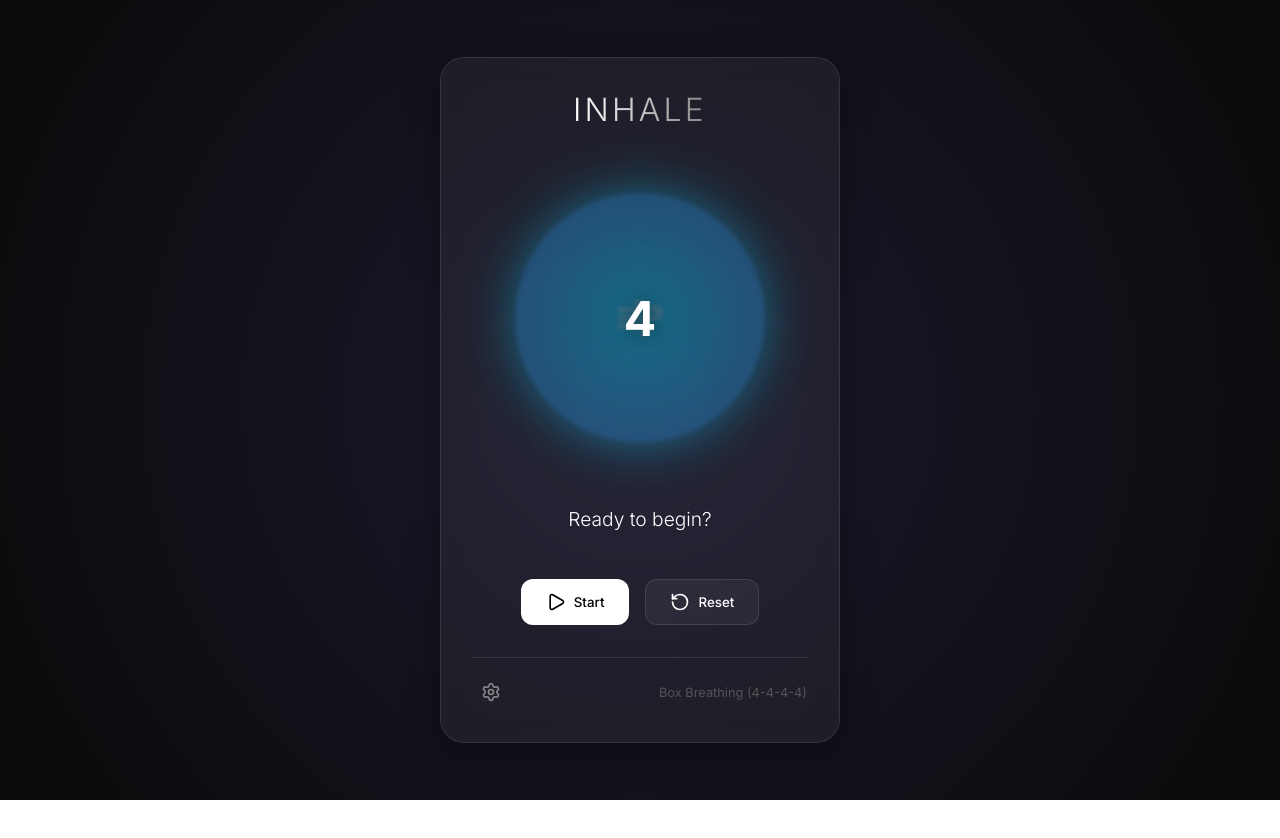
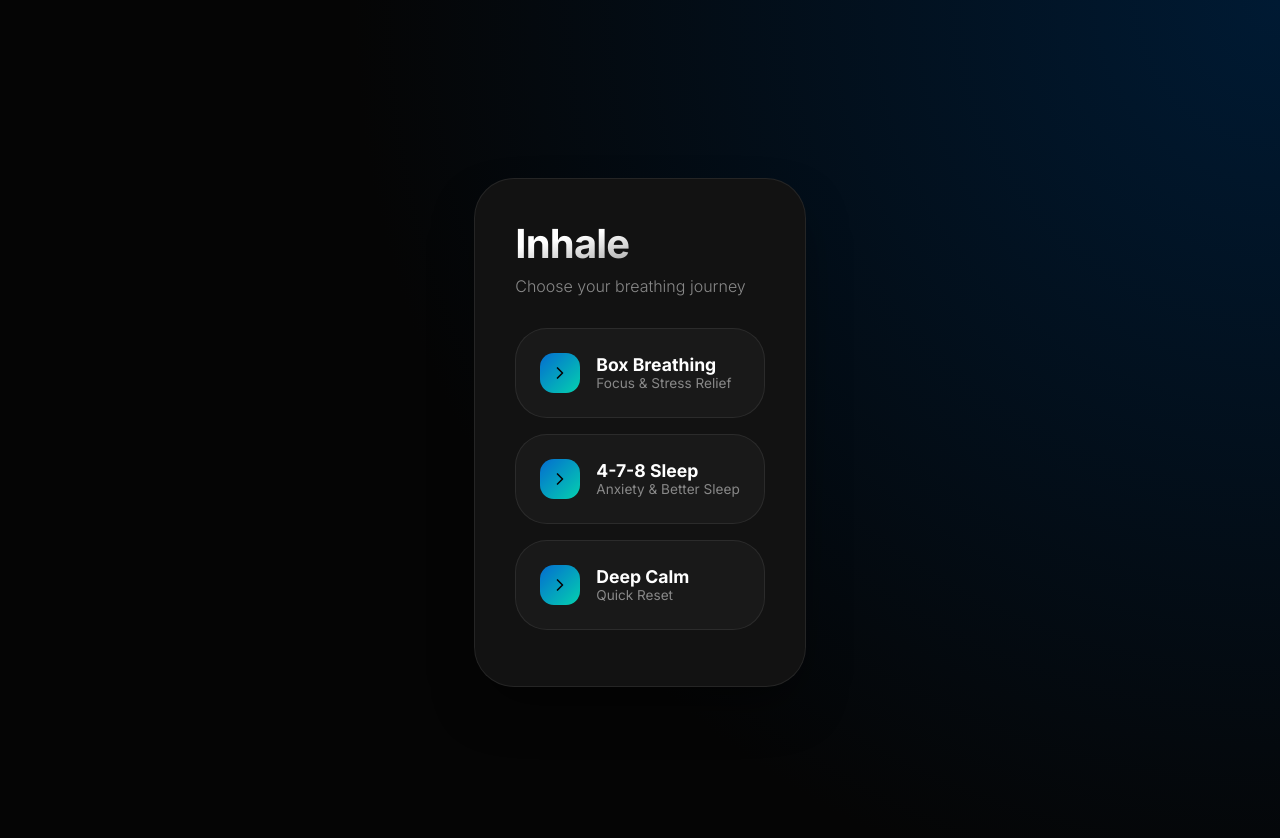
Before and after one commit to ajmalfaris11/Inhaler, a Next.js app: page / in a window 1280 px wide. Shown: the top 838 px of the page. Before the commit the page ends 800 px from the top, so only its background shows below. Built offline with nearby package versions, Linux system fonts and the light colour scheme.

Commit message:
Implement home page list and detailed exercise views with dark theme

```diff
--- a/src/app/globals.css
+++ b/src/app/globals.css
@@ -1,10 +1,12 @@
 :root {
-  --background: #0a0a0a;
+  --background: #050505;
+  --surface: #121212;
+  --surface-hover: #1a1a1a;
   --foreground: #ffffff;
-  --accent: #00d2ff;
-  --accent-secondary: #3a7bd5;
-  --glass: rgba(255, 255, 255, 0.05);
-  --glass-border: rgba(255, 255, 255, 0.1);
+  --accent-start: #0082ff;
+  --accent-end: #00ffd5;
+  --glass: rgba(255, 255, 255, 0.03);
+  --glass-border: rgba(255, 255, 255, 0.08);
   --font-sans: 'Inter', system-ui, -apple-system, sans-serif;
 }
 
@@ -18,100 +20,144 @@ body {
   background: var(--background);
   color: var(--foreground);
   font-family: var(--font-sans);
-  overflow: hidden;
-  height: 100vh;
+  min-height: 100vh;
   display: flex;
   justify-content: center;
-  align-items: center;
-  background: radial-gradient(circle at center, #1a1a2e 0%, #0a0a0a 100%);
+  align-items: flex-start;
+  padding: 2rem;
+  background: radial-gradient(circle at top right, #001a33 0%, #050505 60%);
 }
 
 .glass-card {
+  background: var(--surface);
+  border: 1px solid var(--glass-border);
+  border-radius: 40px; /* Fully rounded design */
+  padding: 2.5rem;
+  box-shadow: 0 25px 50px -12px rgba(0, 0, 0, 0.5);
+  width: 100%;
+  max-width: 450px;
+}
+
+.exercise-card {
   background: var(--glass);
-  backdrop-filter: blur(12px);
-  -webkit-backdrop-filter: blur(12px);
   border: 1px solid var(--glass-border);
-  border-radius: 24px;
-  padding: 2rem;
-  box-shadow: 0 8px 32px 0 rgba(0, 0, 0, 0.37);
+  border-radius: 32px;
+  padding: 1.5rem;
+  margin-bottom: 1rem;
+  cursor: pointer;
+  transition: all 0.4s cubic-bezier(0.4, 0, 0.2, 1);
+  display: flex;
+  align-items: center;
+  gap: 1rem;
+}
+
+.exercise-card:hover {
+  background: var(--surface-hover);
+  border-color: rgba(0, 130, 255, 0.3);
+  transform: scale(1.02);
 }
 
 .breathing-circle {
-  width: 250px;
-  height: 250px;
+  width: 280px;
+  height: 280px;
   border-radius: 50%;
-  background: radial-gradient(circle, var(--accent) 0%, var(--accent-secondary) 100%);
-  filter: blur(2px);
-  box-shadow: 0 0 50px var(--accent);
+  background: linear-gradient(135deg, var(--accent-start) 0%, var(--accent-end) 100%);
+  box-shadow: 0 0 80px rgba(0, 130, 255, 0.3);
   display: flex;
   justify-content: center;
   align-items: center;
   position: relative;
 }
 
-.breathing-circle::after {
-  content: '';
-  position: absolute;
-  top: -10px;
-  left: -10px;
-  right: -10px;
-  bottom: -10px;
-  border-radius: 50%;
-  border: 2px solid var(--glass-border);
-  opacity: 0.5;
-}
-
 h1 {
-  font-weight: 300;
-  letter-spacing: 0.2rem;
-  text-transform: uppercase;
-  margin-bottom: 2rem;
-  text-align: center;
-  background: linear-gradient(to right, #fff, #888);
+  font-weight: 700;
+  font-size: 2.5rem;
+  letter-spacing: -0.02em;
+  margin-bottom: 0.5rem;
+  text-align: left;
+  background: linear-gradient(to bottom right, #fff 30%, #666);
   -webkit-background-clip: text;
   -webkit-text-fill-color: transparent;
 }
 
-.controls {
-  margin-top: 3rem;
-  display: flex;
-  gap: 1rem;
-  justify-content: center;
+.subtitle {
+  color: #888;
+  font-size: 1rem;
+  margin-bottom: 2rem;
+  font-weight: 300;
 }
 
 button {
   background: var(--glass);
   border: 1px solid var(--glass-border);
   color: white;
-  padding: 0.75rem 1.5rem;
-  border-radius: 12px;
+  padding: 1rem 2rem;
+  border-radius: 100px; /* Pill shape */
   cursor: pointer;
   transition: all 0.3s ease;
   font-family: var(--font-sans);
-  font-weight: 500;
+  font-weight: 600;
   display: flex;
   align-items: center;
-  gap: 0.5rem;
+  gap: 0.75rem;
 }
 
 button:hover {
-  background: var(--glass-border);
-  transform: translateY(-2px);
+  background: var(--surface-hover);
+  border-color: var(--accent-start);
 }
 
 button.primary {
   background: white;
   color: black;
+  border: none;
 }
 
 button.primary:hover {
-  background: #f0f0f0;
+  background: #e0e0e0;
+  transform: translateY(-2px);
 }
 
-.status-text {
-  font-size: 1.2rem;
-  font-weight: 300;
+.back-btn {
+  margin-bottom: 2rem;
+  padding: 0.5rem 1rem;
+  font-size: 0.9rem;
+  opacity: 0.7;
+}
+
+.back-btn:hover {
+  opacity: 1;
+}
+
+.details-section {
   margin-top: 2rem;
-  text-align: center;
-  height: 1.5rem;
+  text-align: left;
+  width: 100%;
 }
+
+.details-section h3 {
+  color: var(--accent-end);
+  font-size: 0.9rem;
+  text-transform: uppercase;
+  letter-spacing: 0.1em;
+  margin-bottom: 0.5rem;
+}
+
+.details-section p {
+  color: #aaa;
+  line-height: 1.6;
+  margin-bottom: 1.5rem;
+  font-size: 0.95rem;
+}
+
+.benefit-tag {
+  display: inline-block;
+  padding: 0.4rem 0.8rem;
+  background: rgba(0, 255, 213, 0.1);
+  color: var(--accent-end);
+  border-radius: 100px;
+  font-size: 0.75rem;
+  font-weight: 600;
+  margin-right: 0.5rem;
+  margin-bottom: 0.5rem;
+}
--- /dev/null
+++ b/src/features/breathing/data.ts
@@ -0,0 +1,48 @@
+export interface Exercise {
+  id: string;
+  name: string;
+  subtitle: string;
+  description: string;
+  howTo: string;
+  why: string;
+  benefits: string[];
+  pattern: {
+    inhale: number;
+    hold1: number;
+    exhale: number;
+    hold2: number;
+  };
+}
+
+export const exercises: Exercise[] = [
+  {
+    id: 'box',
+    name: 'Box Breathing',
+    subtitle: 'Focus & Stress Relief',
+    description: 'A powerful technique used by Navy SEALs to stay calm and focused under pressure.',
+    howTo: 'Inhale for 4s, hold for 4s, exhale for 4s, and hold for 4s. Repeat the cycle.',
+    why: 'It regulates the autonomic nervous system by balancing the sympathetic and parasympathetic branches.',
+    benefits: ['Lowers cortisol', 'Improves concentration', 'Instant calm'],
+    pattern: { inhale: 4, hold1: 4, exhale: 4, hold2: 4 }
+  },
+  {
+    id: '478',
+    name: '4-7-8 Sleep',
+    subtitle: 'Anxiety & Better Sleep',
+    description: 'A natural tranquilizer for the nervous system that helps you fall asleep faster.',
+    howTo: 'Inhale through nose for 4s, hold breath for 7s, exhale forcefully through mouth for 8s.',
+    why: 'The long exhale triggers the vagus nerve, signaling the body to switch into rest mode.',
+    benefits: ['Reduces anxiety', 'Cures insomnia', 'Deep relaxation'],
+    pattern: { inhale: 4, hold1: 7, exhale: 8, hold2: 0 }
+  },
+  {
+    id: 'calm',
+    name: 'Deep Calm',
+    subtitle: 'Quick Reset',
+    description: 'A simple rhythmic breathing pattern for general mindfulness and heart rate reduction.',
+    howTo: 'Slow inhale for 5s, brief pause, then a very slow exhale for 5s.',
+    why: 'Rhythmic breathing synchronizes heart rate and brain waves for a state of "coherence".',
+    benefits: ['Blood pressure', 'Mindfulness', 'Emotional balance'],
+    pattern: { inhale: 5, hold1: 2, exhale: 5, hold2: 2 }
+  }
+];
--- a/src/features/breathing/hooks/useBreathingTimer.ts
+++ b/src/features/breathing/hooks/useBreathingTimer.ts
@@ -2,10 +2,17 @@ import { useState, useEffect } from 'react';
 
 export type BreathingPhase = 'Inhale' | 'Hold' | 'Exhale' | 'Rest';
 
-export function useBreathingTimer() {
+interface Pattern {
+  inhale: number;
+  hold1: number;
+  exhale: number;
+  hold2: number;
+}
+
+export function useBreathingTimer(pattern: Pattern) {
   const [isActive, setIsActive] = useState(false);
   const [phase, setPhase] = useState<BreathingPhase>('Rest');
-  const [timer, setTimer] = useState(4);
+  const [timer, setTimer] = useState(pattern.inhale);
   const [cycleCount, setCycleCount] = useState(0);
 
   useEffect(() => {
@@ -15,20 +22,28 @@ export function useBreathingTimer() {
       interval = setInterval(() => {
         setTimer((prev) => {
           if (prev <= 1) {
-            // Switch phases
             if (phase === 'Inhale') {
-              setPhase('Hold');
-              return 4;
+              if (pattern.hold1 > 0) {
+                setPhase('Hold');
+                return pattern.hold1;
+              }
+              setPhase('Exhale');
+              return pattern.exhale;
             } else if (phase === 'Hold') {
               setPhase('Exhale');
-              return 4;
+              return pattern.exhale;
             } else if (phase === 'Exhale') {
-              setPhase('Rest');
-              return 4;
+              if (pattern.hold2 > 0) {
+                setPhase('Rest');
+                return pattern.hold2;
+              }
+              setPhase('Inhale');
+              setCycleCount((c) => c + 1);
+              return pattern.inhale;
             } else {
               setPhase('Inhale');
               setCycleCount((c) => c + 1);
-              return 4;
+              return pattern.inhale;
             }
           }
           return prev - 1;
@@ -36,17 +51,17 @@ export function useBreathingTimer() {
       }, 1000);
     } else {
       setPhase('Rest');
-      setTimer(4);
+      setTimer(pattern.inhale);
     }
 
     return () => clearInterval(interval);
-  }, [isActive, phase]);
+  }, [isActive, phase, pattern]);
 
   const toggle = () => setIsActive(!isActive);
   const reset = () => {
     setIsActive(false);
     setPhase('Rest');
-    setTimer(4);
+    setTimer(pattern.inhale);
     setCycleCount(0);
   };
 
--- a/src/features/breathing/index.tsx
+++ b/src/features/breathing/index.tsx
@@ -1,24 +1,98 @@
 'use client';
 
-import React from 'react';
+import React, { useState } from 'react';
 import { motion, AnimatePresence } from 'framer-motion';
-import { Settings } from 'lucide-react';
+import { ArrowLeft, ChevronRight, Info } from 'lucide-react';
 import { useBreathingTimer } from './hooks/useBreathingTimer';
 import { BreathingCircle } from './components/BreathingCircle';
 import { BreathingControls } from './components/BreathingControls';
+import { exercises, Exercise } from './data';
 
 export function BreathingExercise() {
-  const { isActive, phase, timer, cycleCount, toggle, reset } = useBreathingTimer();
+  const [selectedExercise, setSelectedExercise] = useState<Exercise | null>(null);
+  const [view, setView] = useState<'home' | 'exercise'>('home');
+
+  const handleSelect = (ex: Exercise) => {
+    setSelectedExercise(ex);
+    setView('exercise');
+  };
+
+  const handleBack = () => {
+    setView('home');
+    // We'll reset state when going back
+  };
 
   return (
-    <main className="glass-card" style={{ width: '400px', display: 'flex', flexDirection: 'column', alignItems: 'center' }}>
-      <motion.div
-        initial={{ opacity: 0, y: -20 }}
-        animate={{ opacity: 1, y: 0 }}
-        transition={{ duration: 0.8 }}
-      >
-        <h1>Inhale</h1>
-      </motion.div>
+    <div className="glass-card">
+      <AnimatePresence mode="wait">
+        {view === 'home' ? (
+          <HomeView onSelect={handleSelect} />
+        ) : (
+          <ExerciseView exercise={selectedExercise!} onBack={handleBack} />
+        )}
+      </AnimatePresence>
+    </div>
+  );
+}
+
+function HomeView({ onSelect }: { onSelect: (ex: Exercise) => void }) {
+  return (
+    <motion.div
+      key="home"
+      initial={{ opacity: 0, x: -20 }}
+      animate={{ opacity: 1, x: 0 }}
+      exit={{ opacity: 0, x: 20 }}
+      transition={{ duration: 0.4 }}
+    >
+      <h1>Inhale</h1>
+      <p className="subtitle">Choose your breathing journey</p>
+
+      {exercises.map((ex) => (
+        <div key={ex.id} className="exercise-card" onClick={() => onSelect(ex)}>
+          <div style={{
+            width: '40px',
+            height: '40px',
+            borderRadius: '14px',
+            background: 'linear-gradient(135deg, #0082ff, #00ffd5)',
+            display: 'flex',
+            alignItems: 'center',
+            justifyContent: 'center',
+            opacity: 0.8
+          }}>
+            <ChevronRight size={20} color="black" />
+          </div>
+          <div style={{ flex: 1 }}>
+            <div style={{ fontWeight: 600, fontSize: '1.1rem' }}>{ex.name}</div>
+            <div style={{ fontSize: '0.85rem', color: '#888' }}>{ex.subtitle}</div>
+          </div>
+        </div>
+      ))}
+    </motion.div>
+  );
+}
+
+function ExerciseView({ exercise, onBack }: { exercise: Exercise; onBack: () => void }) {
+  const { isActive, phase, timer, cycleCount, toggle, reset } = useBreathingTimer(exercise.pattern);
+  const [showDetails, setShowDetails] = useState(false);
+
+  return (
+    <motion.div
+      key="exercise"
+      initial={{ opacity: 0, x: 20 }}
+      animate={{ opacity: 1, x: 0 }}
+      exit={{ opacity: 0, x: -20 }}
+      transition={{ duration: 0.4 }}
+      style={{ display: 'flex', flexDirection: 'column', alignItems: 'center' }}
+    >
+      <div style={{ width: '100%', display: 'flex', justifyContent: 'flex-start' }}>
+        <button className="back-btn" onClick={onBack}>
+          <ArrowLeft size={16} />
+          Home
+        </button>
+      </div>
+
+      <h1>{exercise.name}</h1>
+      <p className="subtitle">{exercise.subtitle}</p>
 
       <BreathingCircle phase={phase} timer={timer} />
 
@@ -36,22 +110,46 @@ export function BreathingExercise() {
         </AnimatePresence>
       </div>
 
-      {cycleCount > 0 && (
-        <div style={{ marginTop: '0.5rem', fontSize: '0.9rem', color: '#888' }}>
-          Cycles completed: {cycleCount}
-        </div>
-      )}
-
       <BreathingControls isActive={isActive} toggle={toggle} reset={reset} />
 
-      <div style={{ marginTop: '2rem', width: '100%', borderTop: '1px solid var(--glass-border)', paddingTop: '1rem', display: 'flex', justifyContent: 'space-between' }}>
-        <button style={{ border: 'none', background: 'none', padding: '0.5rem' }}>
-          <Settings size={20} color="#888" />
+      <div style={{ marginTop: '2.5rem', width: '100%' }}>
+        <button
+          style={{ width: '100%', justifyContent: 'center', background: showDetails ? 'var(--surface-hover)' : 'var(--glass)' }}
+          onClick={() => setShowDetails(!showDetails)}
+        >
+          <Info size={18} />
+          {showDetails ? 'Hide' : 'View'} Details
         </button>
-        <span style={{ fontSize: '0.8rem', color: '#555', display: 'flex', alignItems: 'center' }}>
-          Box Breathing (4-4-4-4)
-        </span>
+
+        <AnimatePresence>
+          {showDetails && (
+            <motion.div
+              initial={{ height: 0, opacity: 0 }}
+              animate={{ height: 'auto', opacity: 1 }}
+              exit={{ height: 0, opacity: 0 }}
+              style={{ overflow: 'hidden' }}
+            >
+              <div className="details-section">
+                <h3>What is it?</h3>
+                <p>{exercise.description}</p>
+
+                <h3>How to do it?</h3>
+                <p>{exercise.howTo}</p>
+
+                <h3>Why it works?</h3>
+                <p>{exercise.why}</p>
+
+                <h3>Benefits</h3>
+                <div style={{ display: 'flex', flexWrap: 'wrap' }}>
+                  {exercise.benefits.map((b, i) => (
+                    <span key={i} className="benefit-tag">{b}</span>
+                  ))}
+                </div>
+              </div>
+            </motion.div>
+          )}
+        </AnimatePresence>
       </div>
-    </main>
+    </motion.div>
   );
 }
```
